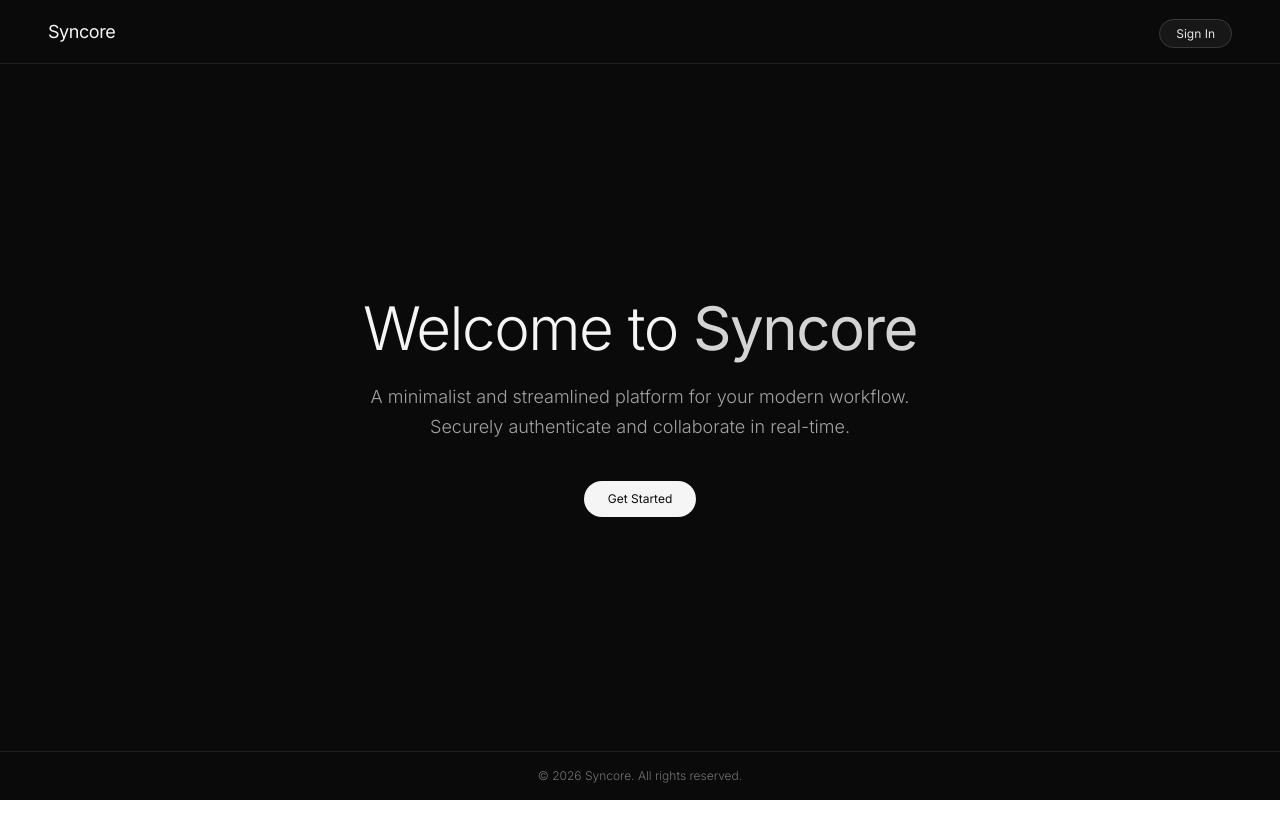
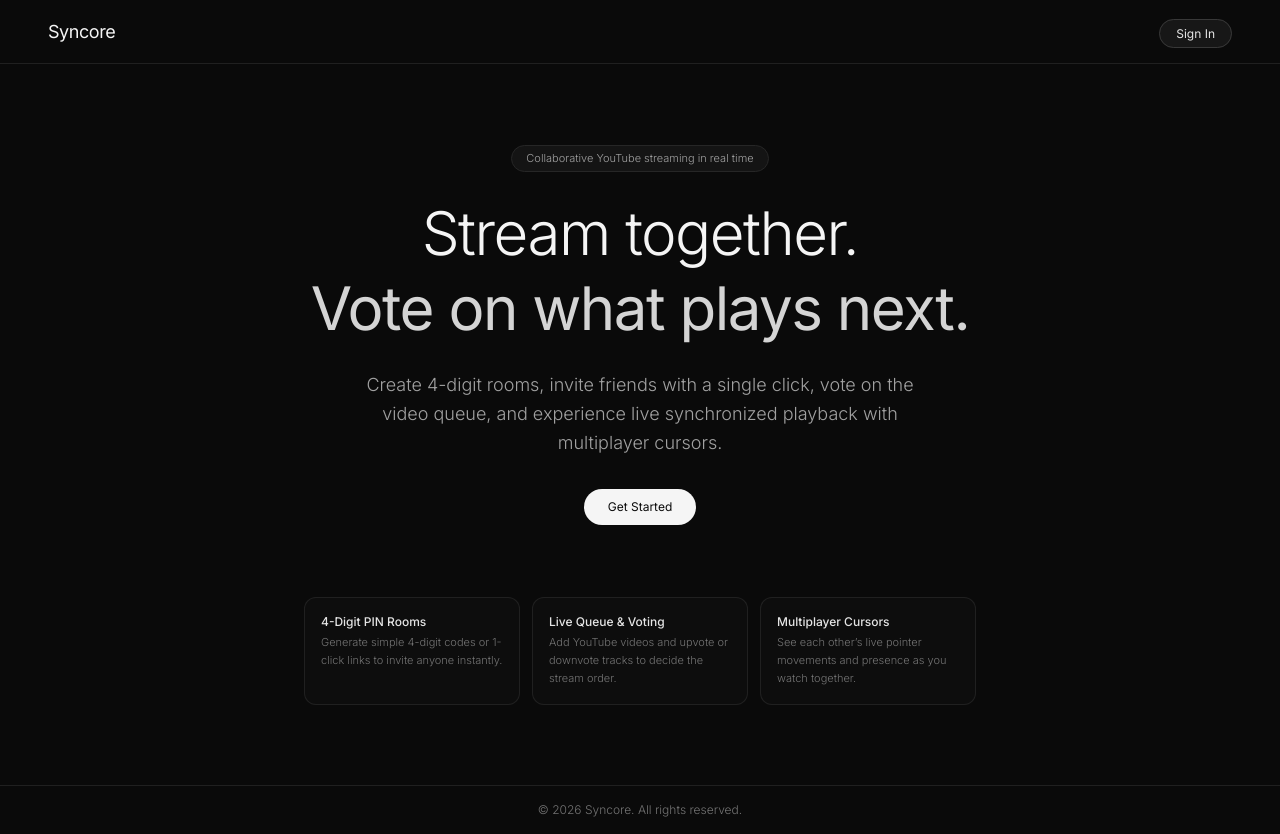
Before and after one commit to ayaanshilledar/syncore, a Next.js app in the folder syncore/: page / in a window 1280 px wide. Before the commit the page ends 800 px from the top, so only its background shows below. Built offline with nearby package versions, Linux system fonts and the light colour scheme; no server answers.

Commit message:
copy: update home page copy to directly reflect collaborative streaming, live queues, and multiplayer cursors

```diff
--- a/syncore/app/page.tsx
+++ b/syncore/app/page.tsx
@@ -6,6 +6,7 @@ export default async function HomePage() {
 
   return (
     <div className="flex min-h-screen flex-col bg-neutral-950 text-neutral-100 selection:bg-neutral-800 font-normal">
+      {/* Header */}
       <header className="flex h-16 w-full items-center justify-between border-b border-neutral-800/80 px-6 sm:px-12">
         <div className="flex items-center">
           <span className="text-lg font-normal tracking-tight">Syncore</span>
@@ -30,18 +31,23 @@ export default async function HomePage() {
         </nav>
       </header>
 
-      {/* Hero Section with font-weight 300 / 400 */}
+      {/* Hero Section */}
       <main className="flex flex-1 flex-col items-center justify-center px-6 py-20 text-center sm:px-12">
-        <div className="max-w-2xl space-y-6">
-          <h1 className="text-4xl font-light tracking-tight sm:text-6xl text-neutral-100">
-            Welcome to <span className="font-normal text-neutral-300">Syncore</span>
+        <div className="max-w-3xl space-y-6">
+          <div className="inline-flex items-center gap-2 rounded-full border border-neutral-800 bg-neutral-900/80 px-3.5 py-1 text-[11px] font-light text-neutral-400">
+            <span>Collaborative YouTube streaming in real time</span>
+          </div>
+
+          <h1 className="text-4xl font-light tracking-tight sm:text-6xl text-neutral-100 leading-tight">
+            Stream together. <br />
+            <span className="font-normal text-neutral-300">Vote on what plays next.</span>
           </h1>
 
           <p className="text-base sm:text-lg font-light text-neutral-400 max-w-xl mx-auto leading-relaxed">
-            A minimalist and streamlined platform for your modern workflow. Securely authenticate and collaborate in real-time.
+            Create 4-digit rooms, invite friends with a single click, vote on the video queue, and experience live synchronized playback with multiplayer cursors.
           </p>
 
-          <div className="flex flex-wrap items-center justify-center gap-4 pt-4">
+          <div className="flex flex-wrap items-center justify-center gap-3.5 pt-2">
             {session?.user ? (
               <Link
                 href="/dashboard"
@@ -58,6 +64,30 @@ export default async function HomePage() {
               </Link>
             )}
           </div>
+
+          {/* Minimal Features Pills */}
+          <div className="grid grid-cols-1 sm:grid-cols-3 gap-3 pt-12 text-left max-w-2xl mx-auto">
+            <div className="rounded-xl border border-neutral-800/80 bg-neutral-900/30 p-4">
+              <h4 className="text-xs font-medium text-neutral-200 mb-1">4-Digit PIN Rooms</h4>
+              <p className="text-[11px] font-light text-neutral-500 leading-relaxed">
+                Generate simple 4-digit codes or 1-click links to invite anyone instantly.
+              </p>
+            </div>
+
+            <div className="rounded-xl border border-neutral-800/80 bg-neutral-900/30 p-4">
+              <h4 className="text-xs font-medium text-neutral-200 mb-1">Live Queue & Voting</h4>
+              <p className="text-[11px] font-light text-neutral-500 leading-relaxed">
+                Add YouTube videos and upvote or downvote tracks to decide the stream order.
+              </p>
+            </div>
+
+            <div className="rounded-xl border border-neutral-800/80 bg-neutral-900/30 p-4">
+              <h4 className="text-xs font-medium text-neutral-200 mb-1">Multiplayer Cursors</h4>
+              <p className="text-[11px] font-light text-neutral-500 leading-relaxed">
+                See each other’s live pointer movements and presence as you watch together.
+              </p>
+            </div>
+          </div>
         </div>
       </main>
 
```
